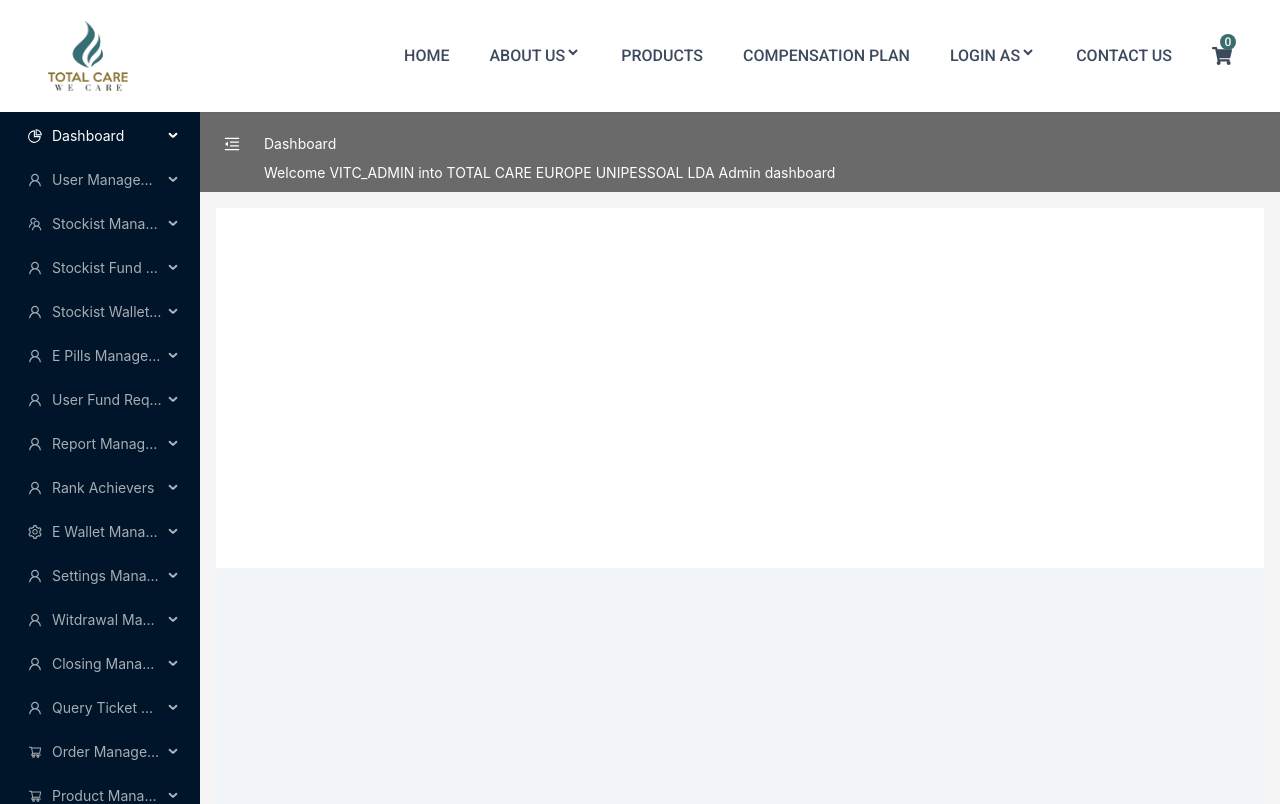
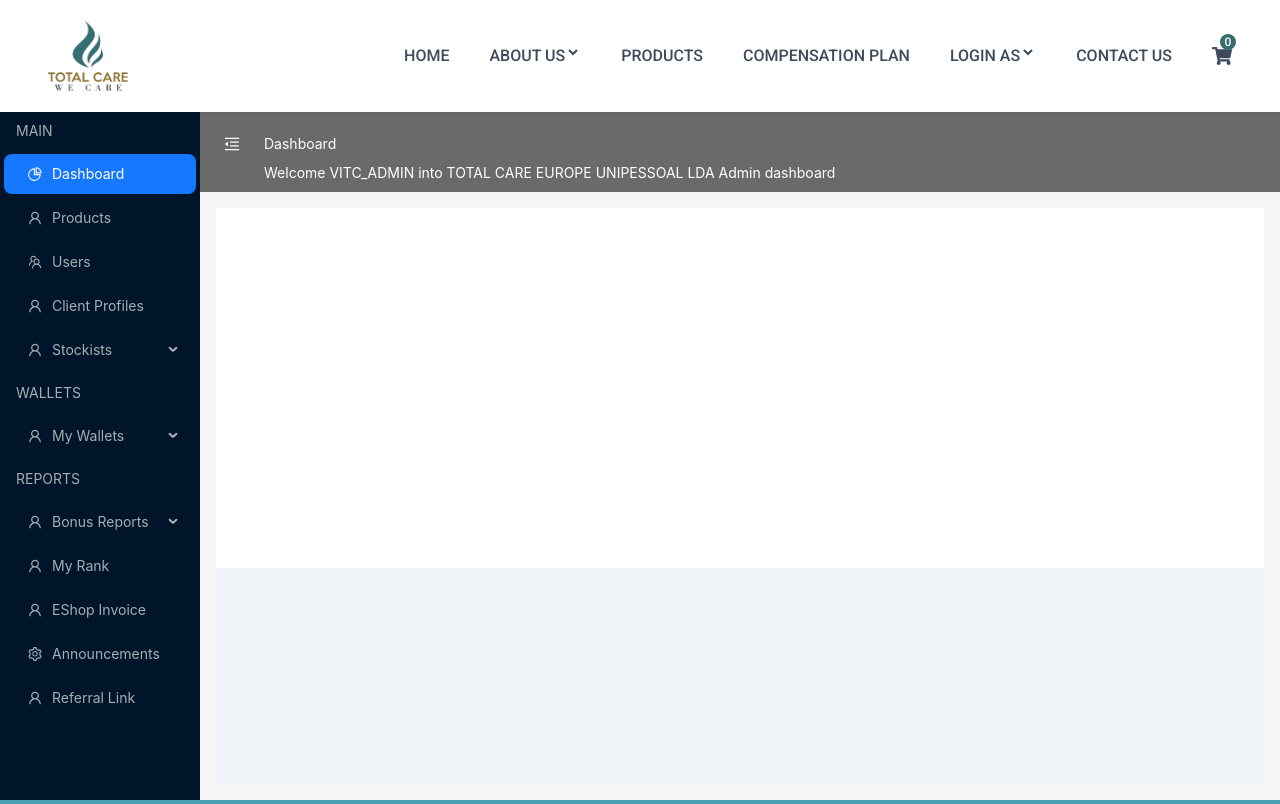
Before and after one commit to isiagi/total, a Next.js app: page /dashboard in a window 1280 px wide. Shown: the top 804 px of the page. Built offline with nearby package versions, Linux system fonts and the light colour scheme.

Commit message:
refactor: new dashboard

```diff
--- a/app/dashboard/items.js
+++ b/app/dashboard/items.js
@@ -4,74 +4,57 @@ import {
   UserOutlined,
   SettingOutlined,
   FileOutlined,
-    ShoppingCartOutlined
+  ShoppingCartOutlined,
 } from "@ant-design/icons";
 
-function getItem(label, key, icon, children) {
+function getItem(label, key, icon, children, type) {
   return {
     key,
     icon,
     children,
     label,
+    type,
   };
 }
 
 export const items = [
-    getItem("Dashboard", "dashboard", <PieChartOutlined />, [
-      `${(<a href="/hhgyr">hel</a>)}`,
-    ]),
-    // getItem("Option 2", "2", <DesktopOutlined />),
-    getItem("User Management", "sub1", <UserOutlined />, [
-      getItem("User List", "userlist"),
-      getItem("Password Tracker", "passwordtracker"),
-      getItem("Update User Profile", "updateuserprofile"),
-    ]),
-    getItem("Stockist Management", "sub2", <TeamOutlined />, [
-      getItem("Manage Stockist Product", "managestockistproduct"),
-      getItem("Stockist Requested Product", "stockistrequestproduct"),
-      getItem("Country Management", "countrymanagement"),
-    ]),
-    getItem("Stockist Fund Request Management", "sub3", <UserOutlined />, [
-      getItem("Pending Fund Request", "fundrequest"),
-      getItem("Approved Fund Request", "fundrequest"),
-      getItem("Cancel Fund Request", "fundrequest"),
-    ]),
-    getItem("Stockist Wallet Management", "sub4", <UserOutlined />, [
+  {
+    label: "MAIN",
+    key: "grp",
+    type: "heading",
+  },
+  getItem("Dashboard", "dashboard", <PieChartOutlined />),
+  getItem("Products", "products", <UserOutlined />),
+  getItem("Users", "sub2", <TeamOutlined />),
+  getItem("Client Profiles", "sub3", <UserOutlined />),
+  getItem("Stockists", "sub4", <UserOutlined />, [
     getItem("Manage Wallet", "wallet"),
   ]),
-    getItem("E Pills Management", "sub5", <UserOutlined />, [
+  {
+    label: "WALLETS",
+    key: "sub17",
+    type: "heading",
+  },
+  getItem("My Wallets", "sub5", <UserOutlined />, [
+    getItem("Bonus Wallets", "bonus_wallet"),
+    getItem("Shopping Wallet", "shopping_wallet"),
+    getItem("Wallet Withdraw", "wallet_withdraw"),
+    getItem("All Transaction History", "all_history"),
+    getItem("Add Funds", "add_funds"),
+  ]),
+  {
+    label: "REPORTS",
+    key: "sub90",
+    type: "heading",
+  },
+  getItem("Bonus Reports", "sub5", <UserOutlined />, [
     getItem("Create E Pin", "createpin"),
     getItem("Fresh Pin Request", "freshpin"),
     getItem("Used E Pin Report", "usedpin"),
   ]),
-    getItem("User Fund Request Management", "sub6", <UserOutlined />, []),
-    getItem("Report Management", "sub17", <UserOutlined />, [
-      getItem("Leadership Self Income", "leadershipincome"),
-      getItem("Leadership Income", "leaderself"),
-      getItem("Member Package Report", "memberself"),
-    ]),
-    getItem("Rank Achievers", "sub16", <UserOutlined />, [
-      getItem("Rank Wise List", "rank"),
-    ]),
-    getItem("E Wallet Management", "sub7", <SettingOutlined />, []),
-    getItem("Settings Management", "sub8", <UserOutlined />, [
-      getItem("Change Password", "changepassword"),
-      getItem("Change Profile Photo", "changeprofilephoto"),
-    ]),
-    getItem("Witdrawal Management", "sub9", <UserOutlined />, []),
-    getItem("Closing Management", "sub15", <UserOutlined />, [
-      getItem("Leadership Monthly closing", "closing"),
-    ]),
-    getItem("Query Ticket Management", "sub10", <UserOutlined />, []),
-    getItem("Order Management", "sub14", <ShoppingCartOutlined />, [
-      getItem("New Order List", "neworder"),
-      getItem("Delievered Order List", "orderlist"),
-    ]),
-    getItem("Product Management", "sub11", <ShoppingCartOutlined />, []),
-    getItem("Admin Bank Management", "sub12", <ShoppingCartOutlined />, []),
-    getItem("Policy Content Management", "sub13", <FileOutlined />, [
-      getItem("Change Password", "changepassword"),
-      getItem("Change Profile Photo", "changeprofilephoto"),
-      getItem("Policy Content Update", "policy"),
-    ]),
+  getItem("My Rank", "sub6", <UserOutlined />),
+  getItem("EShop Invoice", "sub16", <UserOutlined />),
+  getItem("Announcements", "sub7", <SettingOutlined />),
+  getItem("Referral Link", "sub8", <UserOutlined />),
+  // ... rest of the items
 ];
--- a/app/dashboard/page.js
+++ b/app/dashboard/page.js
@@ -28,7 +28,7 @@ import {
   Manage,
   ChangePassword,
   ChangeProfilePhoto,
-  Policy
+  Policy,
 } from "./dashboardComponents.js";
 
 import { useEffect } from "react";
@@ -117,7 +117,9 @@ const App = () => {
           }}
         >
           {items.map((item) =>
-            item.children ? (
+            item.type === "heading" ? ( // Render heading section as separator
+              <Menu.ItemGroup key={item.key} title={item.label} />
+            ) : item.children ? (
               <SubMenu key={item.key} icon={item.icon} title={item.label}>
                 {item.children.map((subItem) => (
                   <Menu.Item
@@ -159,7 +161,7 @@ const App = () => {
               fontSize: "16px",
               width: 64,
               height: 64,
-              color: "#fff"
+              color: "#fff",
             }}
           />
           <div>
@@ -183,8 +185,8 @@ const App = () => {
               background: colorBgContainer,
             }}
           >
-            {key === "selectuser" && getAction === "edit" && (<EditUser />)}
-            {key === "managewallet" && getAction === "manage" && (<Manage />)}
+            {key === "selectuser" && getAction === "edit" && <EditUser />}
+            {key === "managewallet" && getAction === "manage" && <Manage />}
             {url === "userlist" && <UserList />}
             {selectedKey === "passwordtracker" && <PasswordTracker />}
             {selectedKey === "updateuserprofile" && <UpdateUserProfile />}
```
Lines whose indentation alone changed are shown as unchanged.
